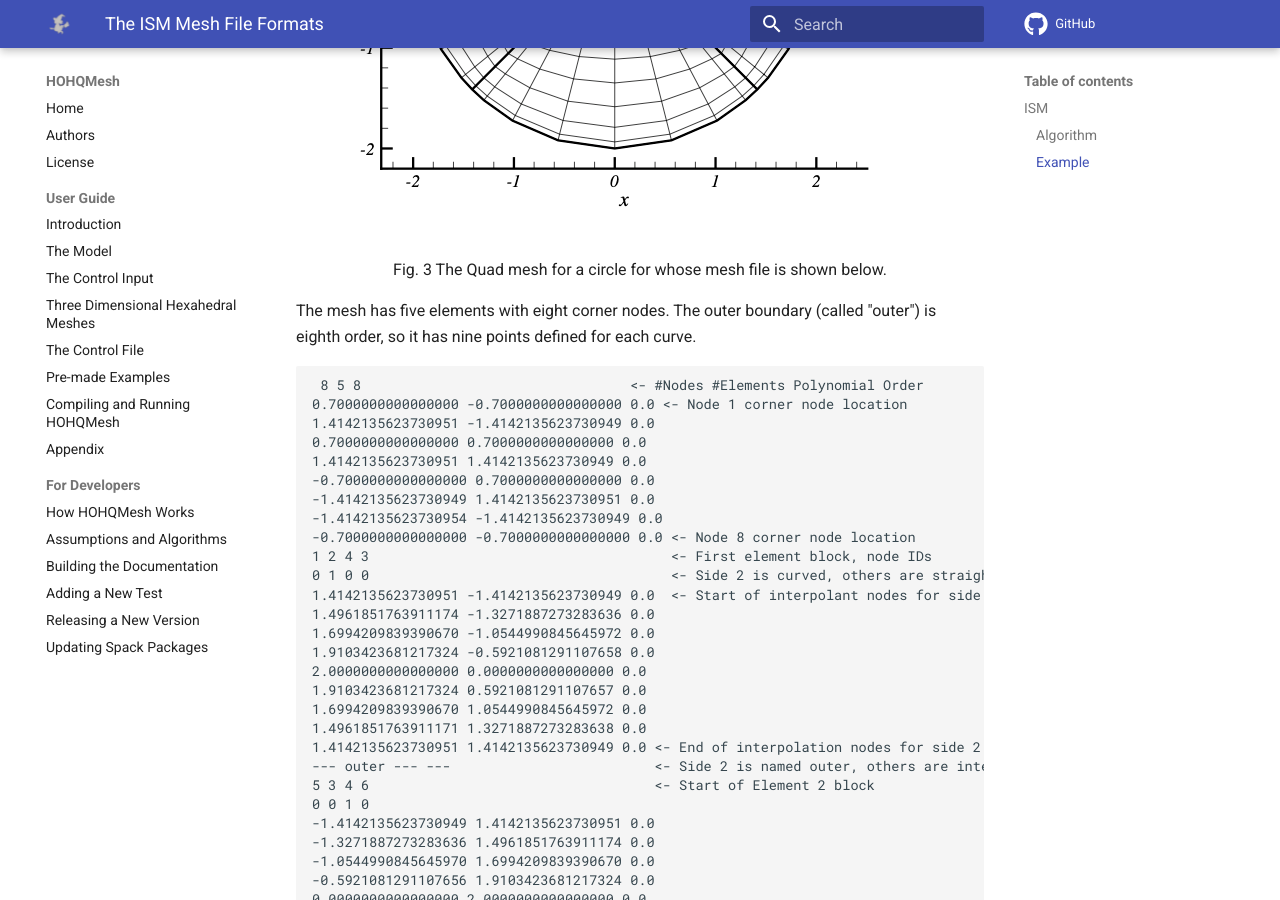
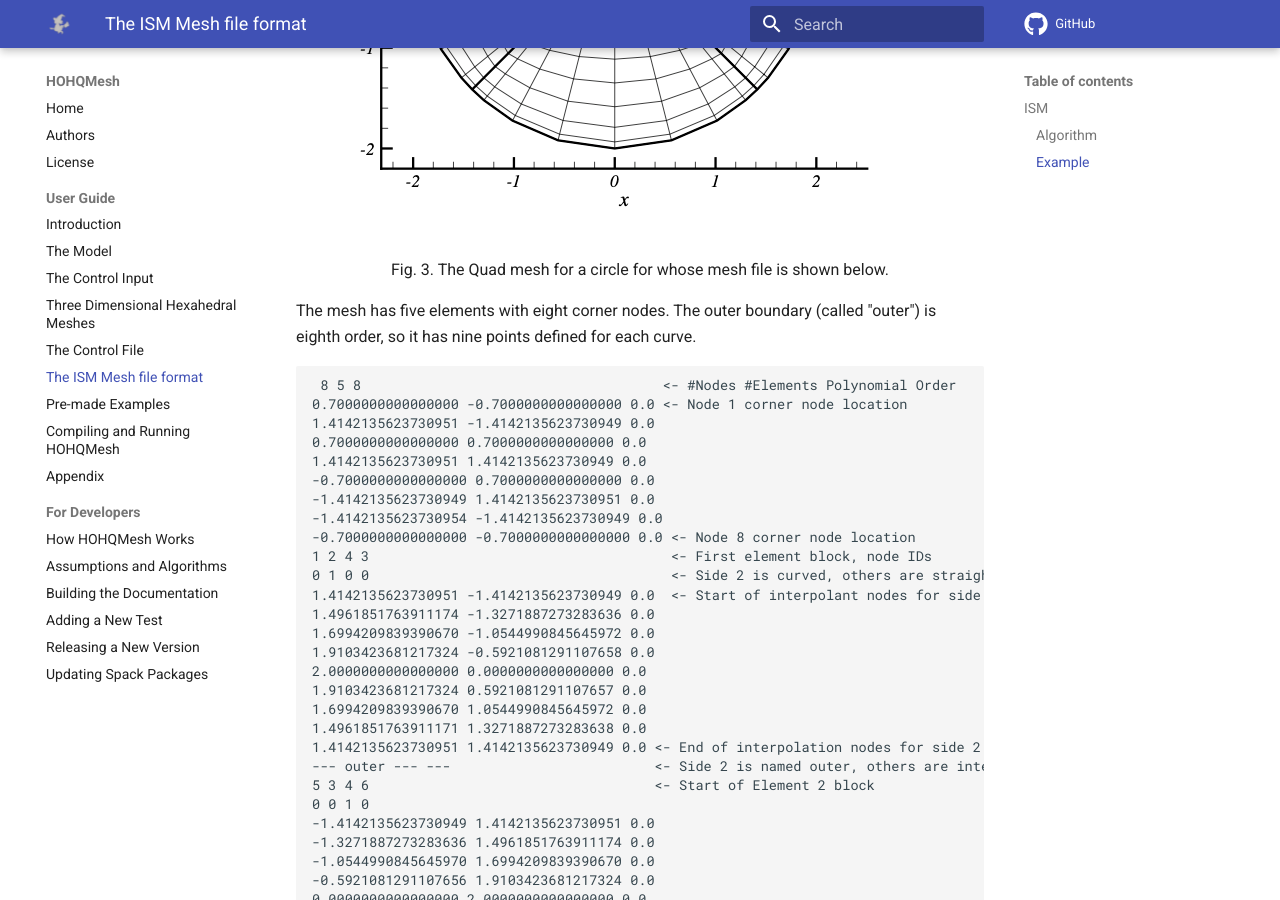
Before and after one commit to trixi-framework/HOHQMesh, an MkDocs documentation site: the page built from Documentation/docs/TheISMMeshFileFormats.md, in a window 1280 px wide and 900 px high, scrolled down 4561 px. Built offline with MkDocs 1.6.1 and Material for MkDocs 9.7.7, drawn with Linux system fonts in a browser that asks for light colours; comment, search, counter and statistics services are not loaded.

Commit message:
Finish up ISM File definition
Delete unused PDF. Update index file to include the new file format file.

```diff
--- a/Documentation/docs/TheISMMeshFileFormats.md
+++ b/Documentation/docs/TheISMMeshFileFormats.md
@@ -128,11 +128,11 @@
 As a concrete example, we present the mesh file for a circular domain with five elements, shown in Fig. 8.15 of the book Implementing Spectral Methods, reproduced below.
 
 ![HexElement](SEMPoisson2DMesh.png)
-<p align = "center"> Fig. 3 The Quad mesh for a circle for whose mesh file is shown below.</p>
+<p align = "center"> Fig. 3. The Quad mesh for a circle for whose mesh file is shown below.</p>
 
 The mesh has five elements with eight corner nodes. The outer boundary (called "outer") is eighth order, so it has nine points defined for each curve.
 
-	 8 5 8 								   <- #Nodes #Elements Polynomial Order
+	 8 5 8 								       <- #Nodes #Elements Polynomial Order
 	0.7000000000000000 -0.7000000000000000 0.0 <- Node 1 corner node location
 	1.4142135623730951 -1.4142135623730949 0.0
 	0.7000000000000000 0.7000000000000000 0.0
--- a/Documentation/mkdocs.yml
+++ b/Documentation/mkdocs.yml
@@ -28,6 +28,7 @@
     - The Control Input: 'the-control-input.md'
     - Three Dimensional Hexahedral Meshes: 'three-dimensional-hexahedral-meshes.md'
     - The Control File: 'the-control-file.md'
+    - The ISM Mesh file format: 'TheISMMeshFileFormats.md'
     - Pre-made Examples: 'examples.md'
     - Compiling and Running HOHQMesh: 'compiling-and-running-hohqmesh.md'
     - Appendix: 'appendix.md'
```
Also changed, not shown: 1 other file.
